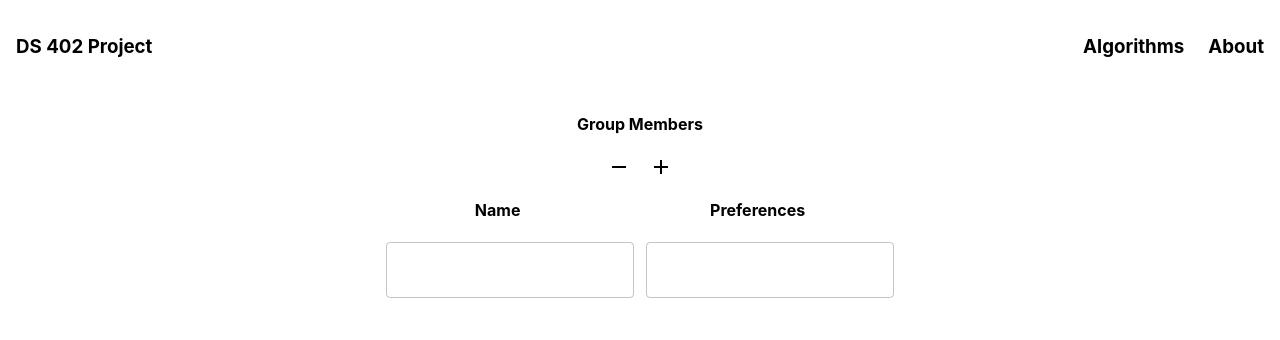
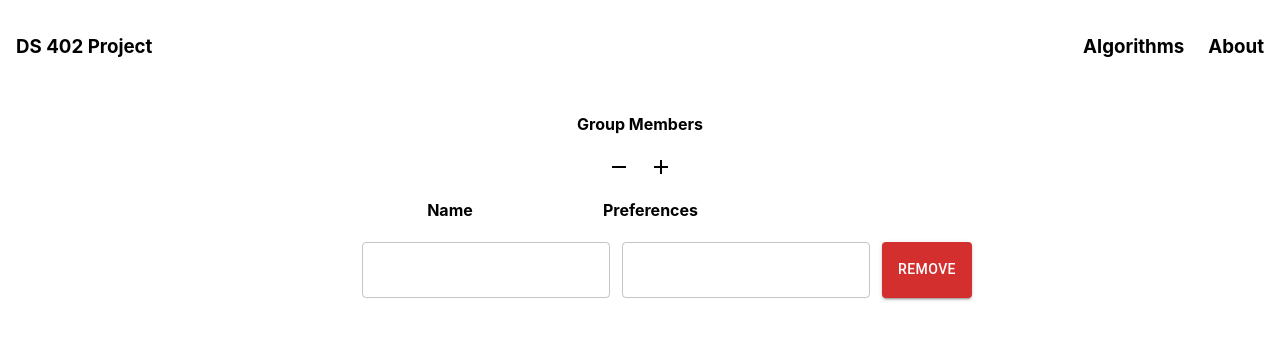
Before and after one commit to NucciTheBoss/DS402_final_project, a React (Create React App) app in the folder ds402-v1/: page /algoOne in a window 1280 px wide. Shown: the top 340 px of the page. Built offline with nearby package versions, Linux system fonts and the light colour scheme.

Commit message:
styled member adding and added remove button.

```diff
--- a/ds402-v1/src/components/AlgoOne/AlgoOne.js
+++ b/ds402-v1/src/components/AlgoOne/AlgoOne.js
@@ -1,6 +1,7 @@
 import React, { useState } from "react";
 import AddIcon from "@mui/icons-material/Add";
 import RemoveIcon from "@mui/icons-material/Remove";
+import Button from "@mui/material/Button";
 import styles from "./AlgoOne.module.scss";
 import TextField from "@mui/material/TextField";
 
@@ -29,6 +30,9 @@ export const AlgoOne = () => {
               <div key={index} className={styles.member}>
                 <TextField />
                 <TextField />
+                <Button variant="contained" color="error">
+                  Remove
+                </Button>
               </div>
             ))}
           </div>
--- a/ds402-v1/src/components/AlgoOne/AlgoOne.module.scss
+++ b/ds402-v1/src/components/AlgoOne/AlgoOne.module.scss
@@ -9,16 +9,25 @@
     align-items: center;
     gap: 18px;
   }
+  .memberContainer {
+    padding-left: 54px;
+  }
 
   .member {
     display: flex;
     gap: 12px;
   }
 
+  .members {
+    display: flex;
+    flex-direction: column;
+    gap: 24px;
+  }
+
   .headerContainer {
     display: flex;
     flex-direction: row;
     justify-content: space-around;
-    gap: 12px;
+    width: 401px;
   }
 }
```
